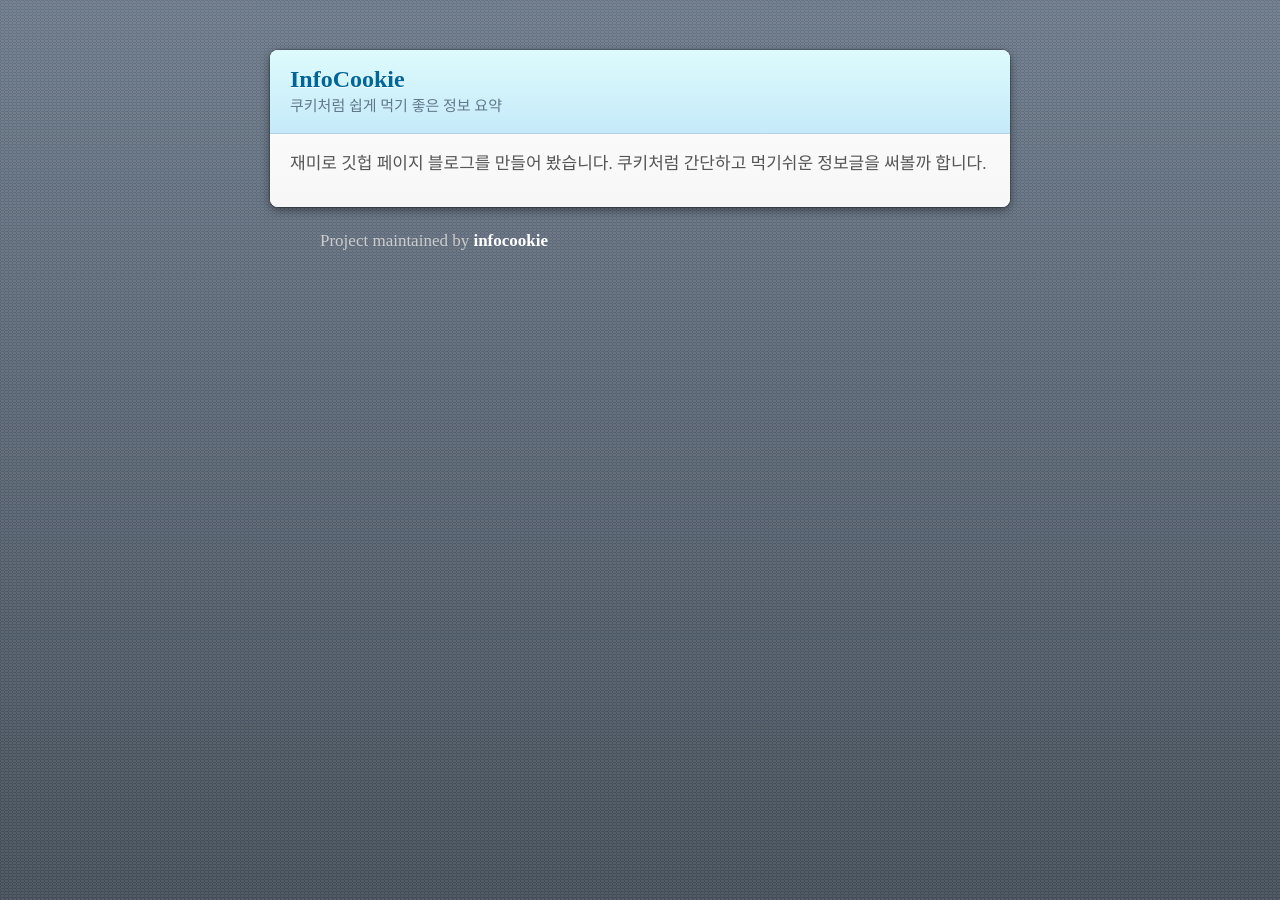
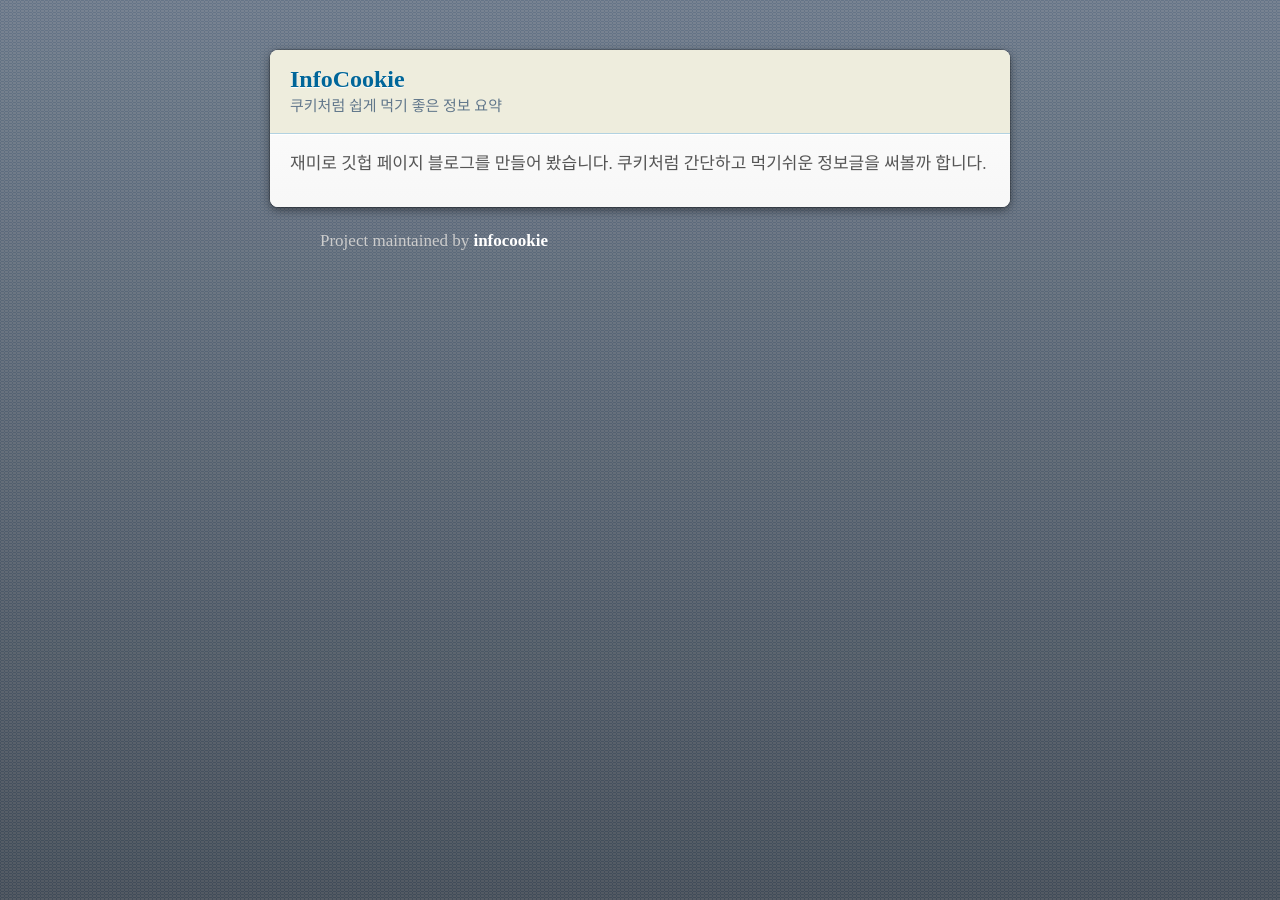
Before and after one commit to infocookie/Infocookie, a Jekyll site: the page built from index.md, in a window 1280 px wide. Built offline with Jekyll 4.4.1, drawn with Linux system fonts in a browser that asks for light colours; some web fonts are replaced.

Commit message:
Update jekyll-theme-modernist.scss

```diff
--- a/_sass/jekyll-theme-modernist.scss
+++ b/_sass/jekyll-theme-modernist.scss
@@ -47,7 +47,7 @@ strong {
 header {
   border-radius: 8px 8px 0 0;
   background:#eeeddd;
-  background: linear-gradient(#DDFBFC, #C6EAFA);
+
   position:relative;
   padding:15px 20px;
   border-bottom:1px solid #B2D2E1;
```
